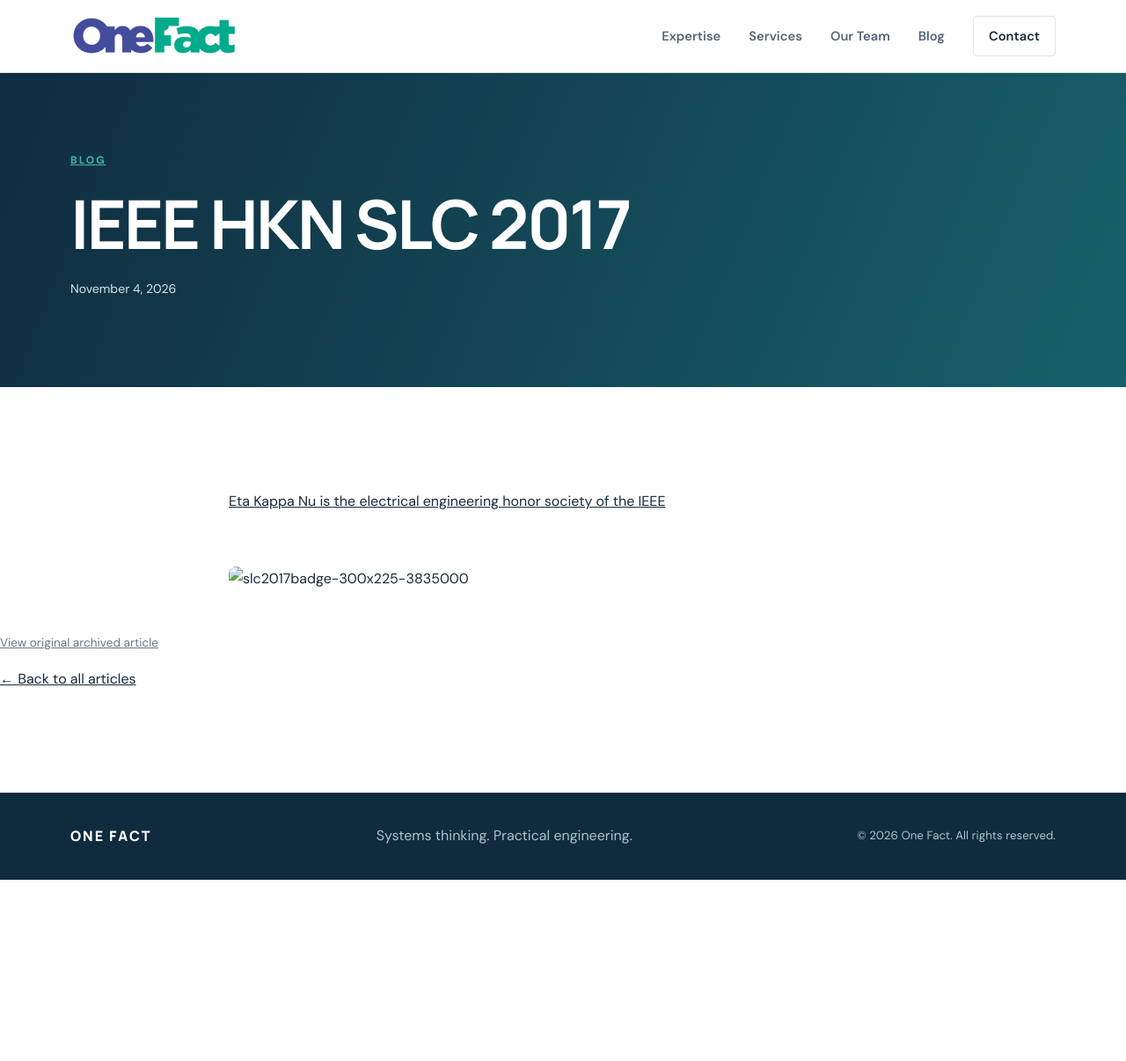
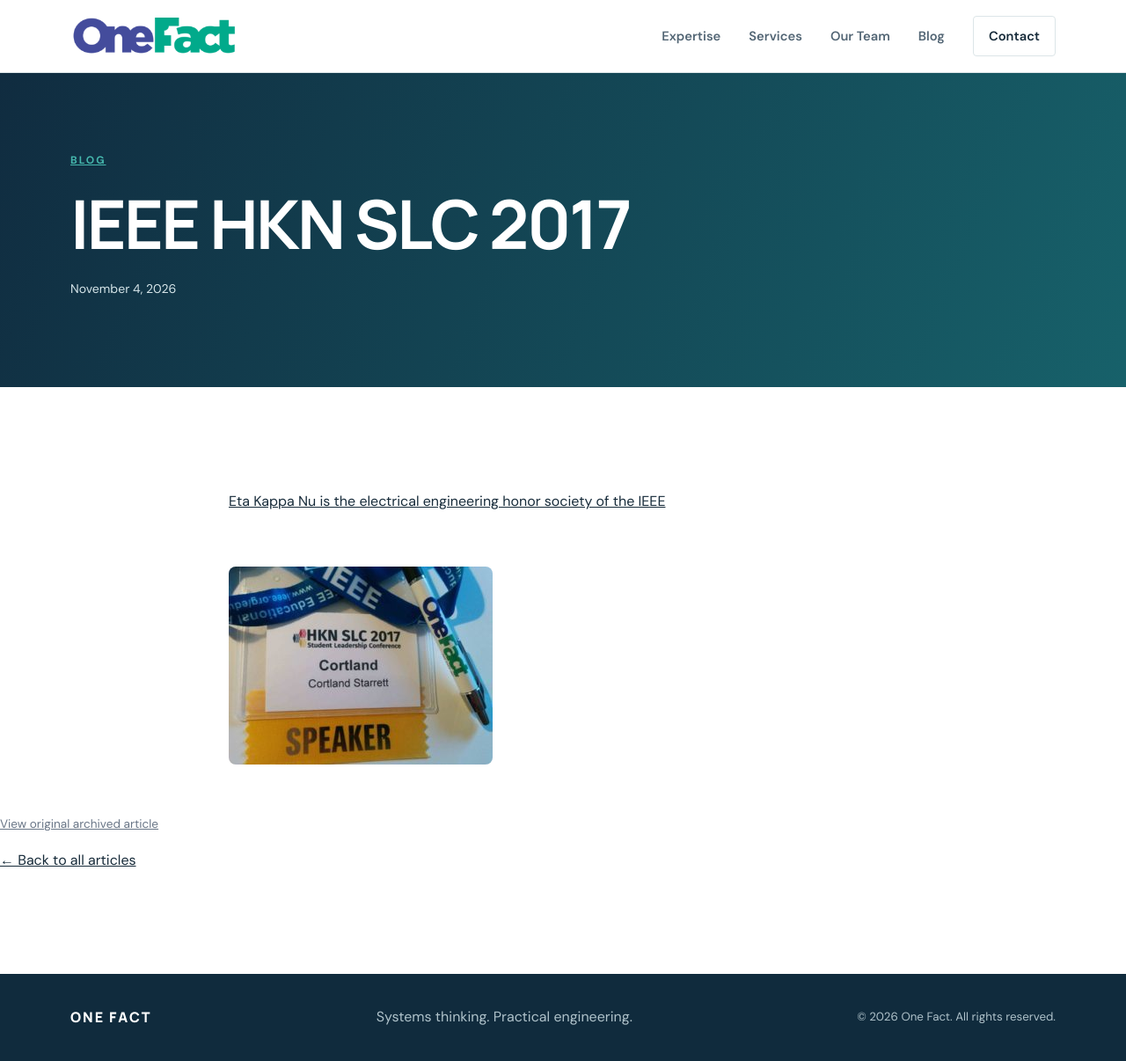
Before and after one commit to xtuml/onefactinc, a Jekyll site: the page built from _articles/ieee-hkn-slc-2017.html, in a window 1280 px wide. Shown: the whole page at 88% size. Built offline with Jekyll 4.4.1, drawn with Linux system fonts in a browser that asks for light colours; before the commit the page ends 1000 px from its top, so only the background shows below that.

Commit message:
Use local images in article

```diff
--- a/_articles/ieee-hkn-slc-2017.html
+++ b/_articles/ieee-hkn-slc-2017.html
@@ -7,5 +7,5 @@ source_url: "https://onefact.net/ieee-hkn-slc-2017/"
 
 <p><a href="https://engineering.purdue.edu/hkn/slc.html">Eta Kappa Nu is the electrical engineering honor society of the IEEE</a></p>
 <p>&nbsp;</p>
-<p><img alt='slc2017badge-300x225-3835000' class="alignnone size-medium wp-image-830" src='../wp-content/uploads/2017/04/SLC2017badge-300x225-3835000.jpg' alt="" width="300" height="225" /></p>
+<p><img alt='slc2017badge-300x225-3835000' class="alignnone size-medium wp-image-830" src='{{ '/assets/images/SLC2017badge-300x225-3835000.jpg' | relative_url }}' alt="" width="300" height="225" /></p>
 				</div>
```
